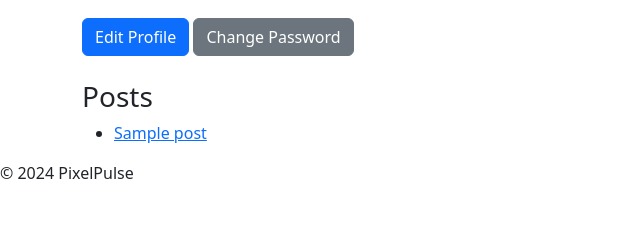
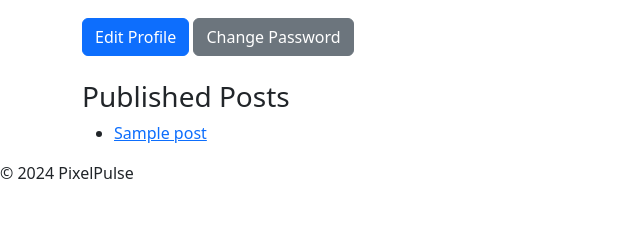
Before and after one commit to ksstrat/milestone-project-4, a Django app: a page that uses posts/templates/posts/user_profile.html in a window 1280 px wide. Shown: the part 159-392 px from the top of the page, without its empty margins (0-640 px from the left). Run offline with Django 4.2, Linux system fonts and the light colour scheme; a user stored in the database is signed in; tables that the repository leaves empty hold one stand-in row (values such as "Sample post").

Commit message:
feat: Display separate published and draft post lists on profile page.

```diff
--- a/posts/templates/posts/user_profile.html
+++ b/posts/templates/posts/user_profile.html
@@ -19,13 +19,24 @@
     <a href="{% url 'user_profile_edit' user.username %}" class="btn btn-primary">Edit Profile</a>
     <a href="{% url 'account_change_password' %}" class="btn btn-secondary">Change Password</a>
 
-    <h3 class="mt-4">Posts</h3>
+    <h3 class="mt-4">Published Posts</h3>
     <ul>
-    {% for post in user_profile.posts.all %}
+    {% for post in published_posts %}
         <li><a href="{% url 'post_detail' post.slug %}">{{ post.title }}</a></li>
     {% empty %}
-        <li>No posts found.</li>
+        <li>No published posts yet.</li>
     {% endfor %}
     </ul>
+
+    {% if draft_posts %}
+    <h3 class="mt-4">Your Drafts (Awaiting Approval)</h3>
+    <ul>
+    {% for post in draft_posts %}
+        <li><a href="{% url 'post_detail' post.slug %}">{{ post.title }}</a></li>
+    {% empty %}
+        <li>No drafts found.</li>
+    {% endfor %}
+    </ul>
+    {% endif %}
 </div>
 {% endblock %}
```
